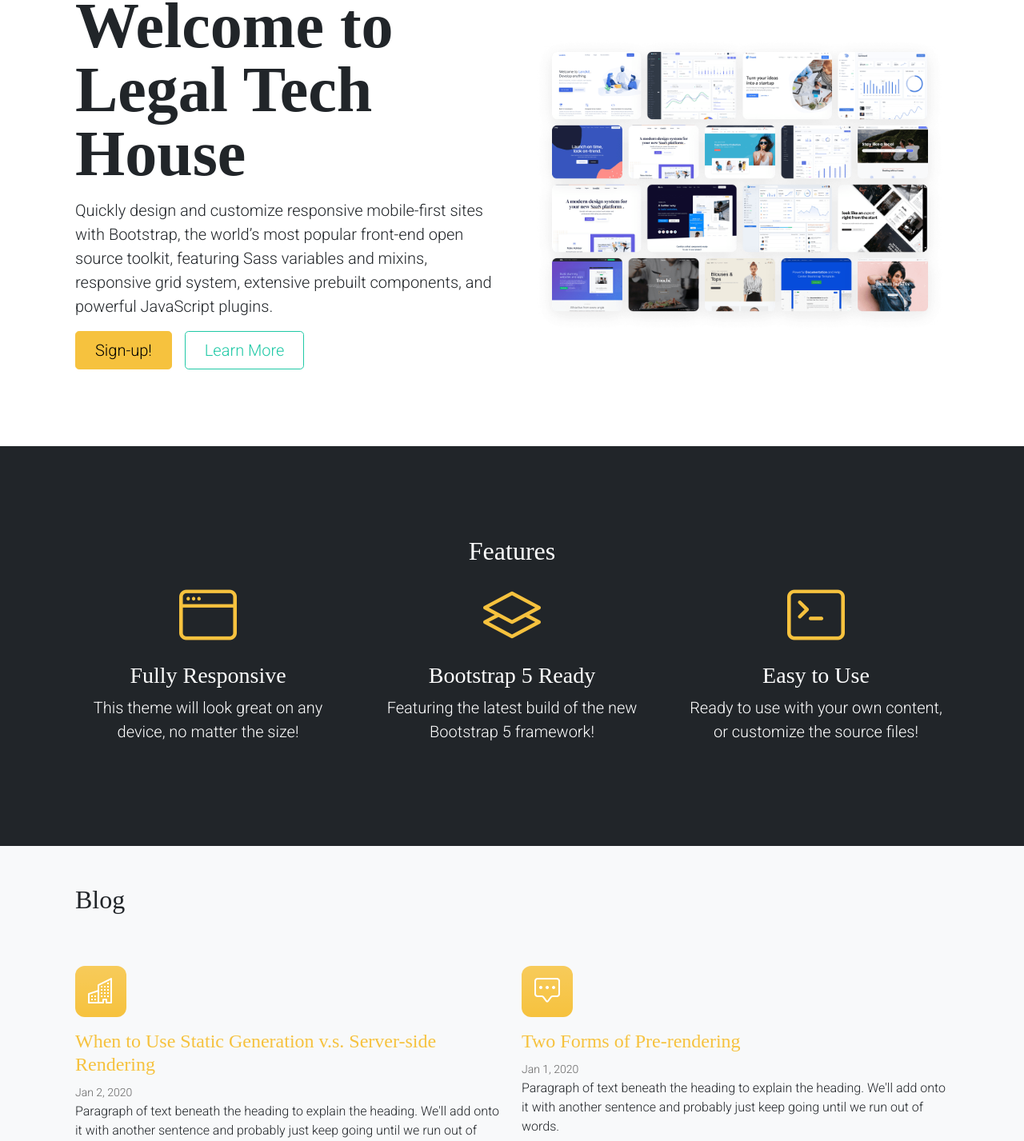
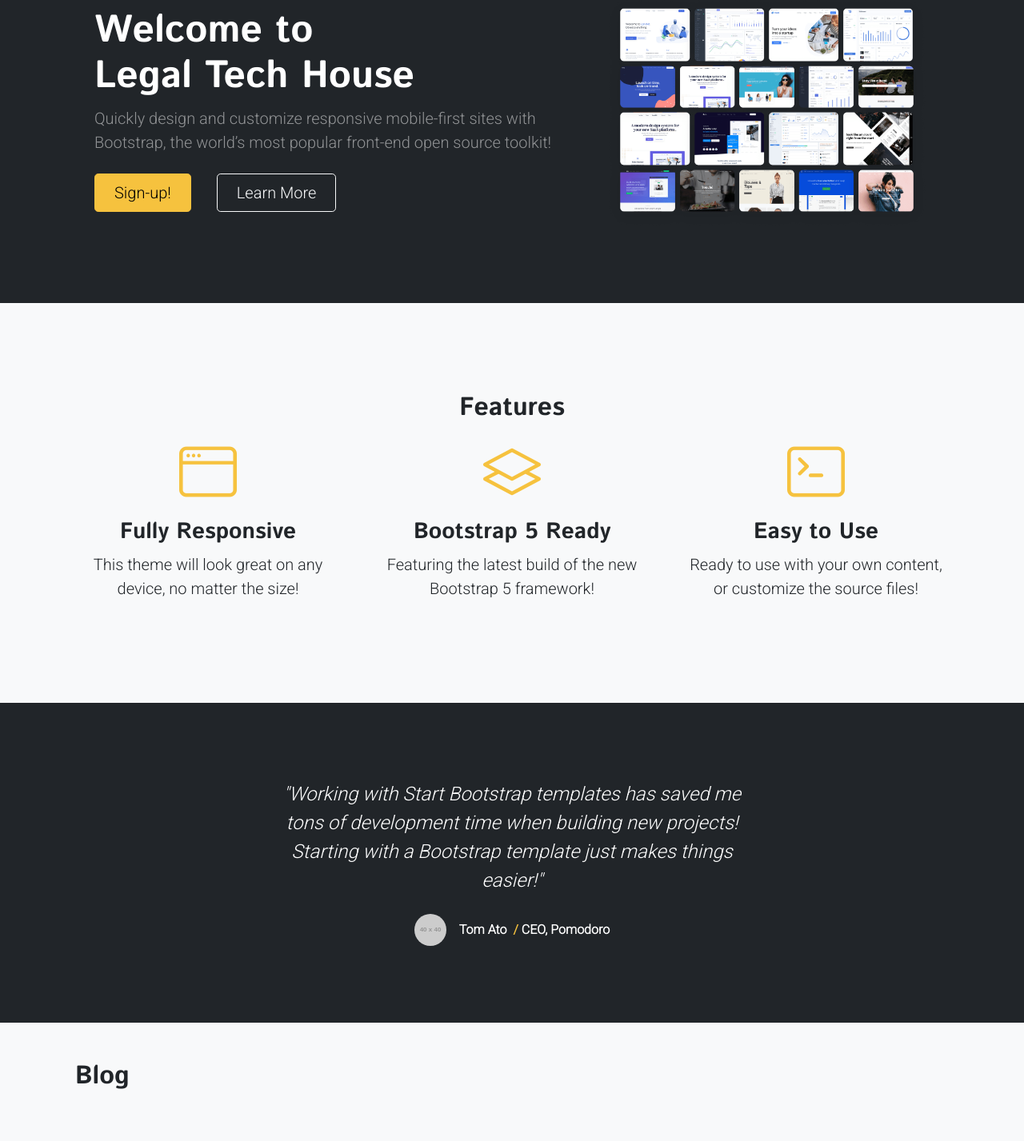
Before and after one commit to legaltechhouse/nextjs-website, a Next.js app: page / in a window 1280 px wide. Shown: the part 160-1587 px from the top of the page at 80% size. Built offline with nearby package versions, Linux system fonts and the light colour scheme.

Commit message:
Add page fixes and refactor

```diff
--- a/pages/index.js
+++ b/pages/index.js
@@ -7,7 +7,7 @@ import Date from '../components/date';
 import { getSortedPostsData } from '../lib/posts'
 import utilStyles from '../styles/utils.module.css';
 
-const name = 'Welcome to Legal Tech House';
+const name = 'Legal Tech House';
 
 export async function getStaticProps() {
   const allPostsData = getSortedPostsData()
@@ -24,24 +24,24 @@ export default function Home({ allPostsData }) {
       <Head>
         <title> {siteTitle} </title>
       </Head>
-      <section className="bg-white">
-      <div className="container col-xxl-8 px-4 py-5">
-        <div className="row flex-lg-row-reverse align-items-center g-5 py-5">
-          <div className="col-10 col-sm-8 col-lg-6">
-            <img src="./images/bootstrap-themes.png" className="d-block mx-lg-auto img-fluid" alt="Bootstrap Themes" loading="lazy" />
+      <section className="bg-dark py-5">
+        <div className="container px-5">
+          <div className="row gx-5 align-items-center justify-content-center">
+            <div className="col-lg-8 col-xl-7 col-xxl-6">
+              <h1 className="display-5 fw-bolder text-white mb-2">Welcome to <br />  {name}</h1>
+              <p className="lead fw-normal text-white-50 mb-4">Quickly design and customize responsive mobile-first sites with Bootstrap, the world’s most popular front-end open source toolkit!</p>
+              <div className="d-grid gap-3 d-sm-flex justify-content-sm-center justify-content-xl-start">
+                <a className="btn btn-primary btn-lg px-4 me-sm-3">Sign-up!</a>
+                <a className="btn btn-outline-light btn-lg px-4">Learn More</a>
               </div>
-          <div className="col-lg-6">
-            <h1 className="display-1 fw-bold lh-1 mb-3">{name}</h1>
-            <p className="lead">Quickly design and customize responsive mobile-first sites with Bootstrap, the world’s most popular front-end open source toolkit, featuring Sass variables and mixins, responsive grid system, extensive prebuilt components, and powerful JavaScript plugins.</p>
-            <div className="d-grid gap-2 d-md-flex justify-content-md-start">
-              <button type="button" className="btn btn-primary btn-lg px-4 me-md-2">Sign-up!</button>
-              <button type="button" className="btn btn-outline-secondary btn-lg px-4">Learn More</button>
             </div>
+            <div className="col-xl-5 col-xxl-6 d-none d-xl-block text-center">
+              <img src="./images/bootstrap-themes.png" className="img-fluid rounded-3 my-5" alt="Bootstrap Themes" loading="lazy" />
             </div>
           </div>
         </div>
       </section>
-      <section className="features-icons bg-dark text-center text-white">
+      <section className="features-icons text-center bg-light">
         <h2 className="">Features</h2>
         <div className="container">
           <div className="row">
@@ -69,11 +69,30 @@ export default function Home({ allPostsData }) {
           </div>
         </div>
       </section>
+      {/* Testimonial section */}
+      <section className="py-5 bg-dark text-white">
+        <div className="container px-5 my-5">
+          <div className="row gx-5 justify-content-center">
+            <div className="col-lg-10 col-xl-7">
+              <div className="text-center">
+                <div className="fs-4 mb-4 fst-italic">"Working with Start Bootstrap templates has saved me tons of development time when building new projects! Starting with a Bootstrap template just makes things easier!"</div>
+                <div className="d-flex align-items-center justify-content-center">
+                  <img className="rounded-circle me-3" src="https://dummyimage.com/40x40/ced4da/6c757d" alt="..." />
+                  <div className="fw-bold">
+                    Tom Ato <span className="fw-bold text-primary mx-1">/</span>
+                    CEO, Pomodoro
+                  </div>
+                </div>
+              </div>
+            </div>
+          </div>
+        </div>
+      </section>
       <section className="bg-light">
         <div className="container px-4 py-5">
           <h2 className="pb-2">Blog</h2>
           <div className="row g-4 py-5 row-cols-1 row-cols-lg-3">
-          {allPostsData.map(({ id, date, title, icon }) => (
+            {allPostsData.map(({ id, date, title, description, icon }) => (
               <article className="feature col col-md-6" key={id}>
                 <div className="feature-icon bg-primary bg-gradient">
                   <i className={`bi bi-${icon}`}></i>
@@ -86,7 +105,7 @@ export default function Home({ allPostsData }) {
                 <small className={utilStyles.lightText}>
                   <Date dateString={date} />
                 </small>
-              <p>Paragraph of text beneath the heading to explain the heading. We'll add onto it with another sentence and probably just keep going until we run out of words.</p>
+                <p>{description}</p>
 
                 <Link href={`/posts/${id}`}>
                   <a className="icon-link">
--- a/posts/pre-rendering.md
+++ b/posts/pre-rendering.md
@@ -2,6 +2,7 @@
 title: 'Two Forms of Pre-rendering'
 date: '2020-01-01'
 icon: 'chat-square-dots'
+description: 'Paragraph of text beneath the heading to explain the heading.'
 ---
 
 Next.js has two forms of pre-rendering: **Static Generation** and **Server-side Rendering**. The difference is in **when** it generates the HTML for a page.
--- a/posts/ssg-ssr.md
+++ b/posts/ssg-ssr.md
@@ -2,6 +2,7 @@
 title: 'When to Use Static Generation v.s. Server-side Rendering'
 date: '2020-01-02'
 icon: 'building'
+description: 'Paragraph of text beneath the heading to explain the heading.'
 ---
 
 We recommend using **Static Generation** (with and without data) whenever possible because your page can be built once and served by CDN, which makes it much faster than having a server render the page on every request.
--- a/styles/main.scss
+++ b/styles/main.scss
@@ -11,3 +11,5 @@
 
 // Global CSS
 @import "./scss/global";
+
+//@import url('https://fonts.googleapis.com/css2?family=Istok+Web:wght@700&display=swap');
--- a/styles/scss/_variables.scss
+++ b/styles/scss/_variables.scss
@@ -24,8 +24,8 @@ $breadcrumb-divider: quote("\f105");
 
 
 
-$headings-font-family: 'Cormorant Garamond';
-$display-font-weight: 600;
+$headings-font-family: 'Istok Web';
+$display-font-weight: 700;
 
 $font-family-sans-serif: 'Roboto';
 $font-weight-base: 300;
```
Also changed, not shown: pages/pricing.js (+20 -14 lines). Lines whose indentation alone changed are shown as unchanged.
